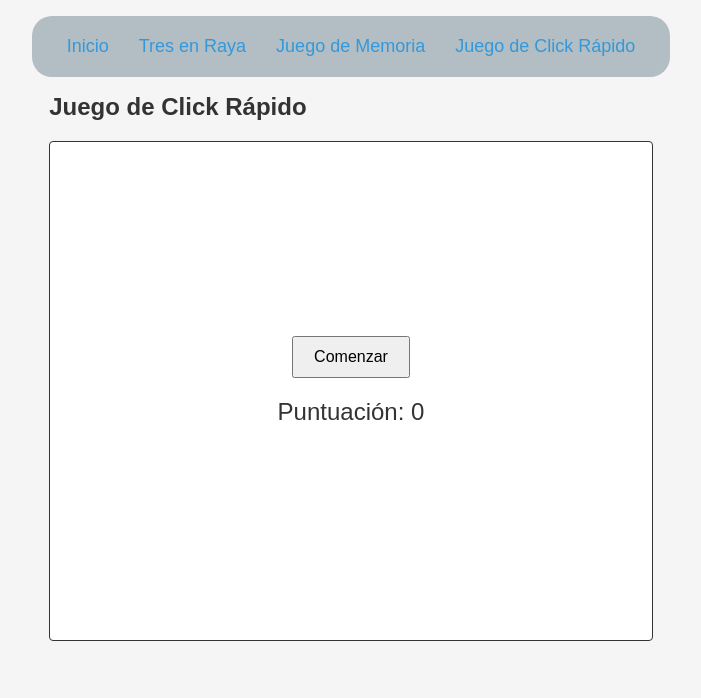
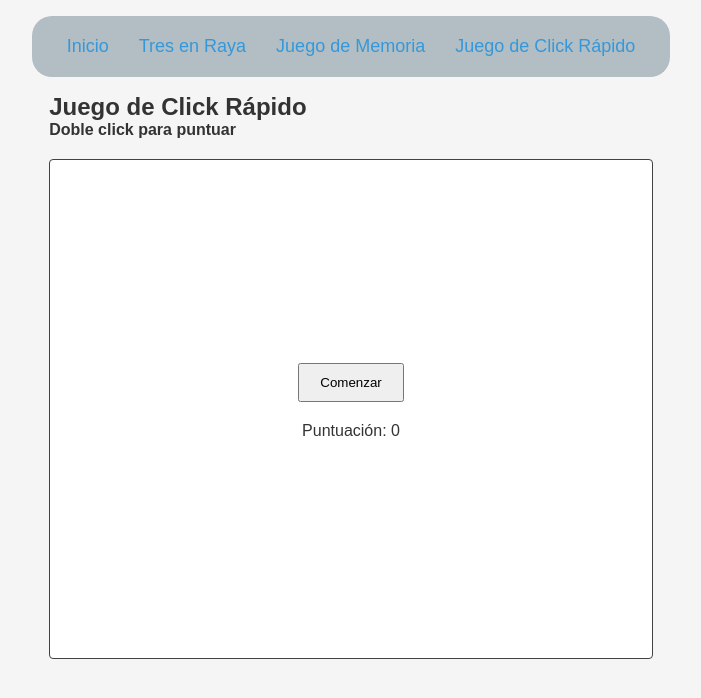
Before and after one commit to ViBaTo/gameshub, a website built with Vite: page index.html in a window 1280 px wide. Both pictures are taken after a click on the link "Juego de Click Rápido". Shown: the whole page, without its empty margins (289-990 px from the left). Built offline with nearby package versions, Linux system fonts and the light colour scheme.

Commit message:
Fouth commit

```diff
--- a/components/3nRaya/3nRaya.js
+++ b/components/3nRaya/3nRaya.js
@@ -9,7 +9,6 @@ function tresEnRaya() {
   let board = Array(9).fill(null)
   const cells = []
 
-  // Función para renderizar el tablero
   function renderBoard() {
     gameBoard.innerHTML = ''
     board.forEach((cell, index) => {
@@ -23,7 +22,6 @@ function tresEnRaya() {
     })
   }
 
-  // Función para manejar el clic en una celda
   function handleClick(event) {
     const index = event.target.dataset.index
     if (board[index]) return
@@ -33,7 +31,6 @@ function tresEnRaya() {
     checkWinner()
   }
 
-  // Función para comprobar si hay un ganador
   function checkWinner() {
     const winningCombinations = [
       [0, 1, 2],
@@ -61,14 +58,13 @@ function tresEnRaya() {
     }
   }
 
-  // Función para reiniciar el juego
   function resetGame() {
     board = Array(9).fill(null)
     currentPlayer = 'X'
     renderBoard()
   }
 
-  resetGame() // Inicializar el juego al cargar
+  resetGame()
 
   return gameBoard
 }
--- a/components/ClickG/ClickG.css
+++ b/components/ClickG/ClickG.css
@@ -1,33 +1,33 @@
 #click-game-container {
   position: relative;
   width: 100%;
-  height: 500px; /* Ajusta la altura del contenedor del juego */
-  background-color: #ffffff;
-  border: 1px solid #333;
+  height: 500px;
+  background-color: var(--color-objects);
+  border: 1px solid var(--color-border);
   display: flex;
   flex-direction: column;
   align-items: center;
   justify-content: center;
-  margin: 20px auto;
+  margin: var(--spacing-l) auto;
   box-sizing: border-box;
-  padding: 10px;
+  padding: var(--spacing-s);
 }
 
 #click-score-display {
-  font-size: 24px;
-  margin-bottom: 20px;
+  font-size: var(--font-m);
+  margin-bottom: var(--spacing-m);
 }
 
 button {
-  font-size: 16px;
-  padding: 10px 20px;
-  margin-bottom: 20px;
+  font-size: var(font-s);
+  padding: var(--spacing-s) var(--spacing-l);
+  margin-bottom: var(--spacing-l);
 }
 
 .target {
   position: absolute;
-  width: 60px; /* Ajustar tamaño para un área más grande */
-  height: 60px; /* Ajustar tamaño para un área más grande */
+  width: 60px;
+  height: 60px;
   background-color: red;
   border-radius: 50%;
   cursor: pointer;
@@ -39,8 +39,8 @@ button {
 .target::before {
   content: '';
   position: absolute;
-  width: 80px; /* Área clicable mayor */
-  height: 80px; /* Área clicable mayor */
+  width: 50px;
+  height: 50px;
   background-color: transparent;
   border-radius: 50%;
   pointer-events: all;
--- a/pages/Juego de Click Rápido.js
+++ b/pages/Juego de Click Rápido.js
@@ -8,6 +8,10 @@ function juegoClickPage(navigate) {
   header.textContent = 'Juego de Click Rápido'
   page.appendChild(header)
 
+  const info = document.createElement('h4')
+  info.textContent = 'Doble click para puntuar'
+  page.appendChild(info)
+
   page.appendChild(juegoClick())
 
   return page
```
